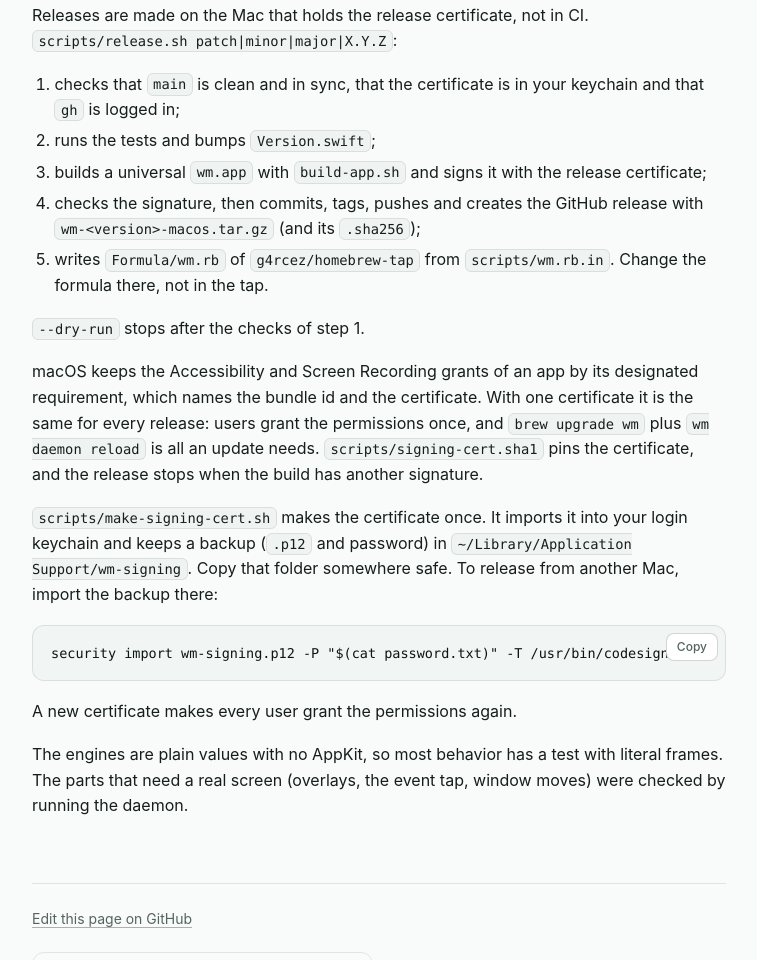
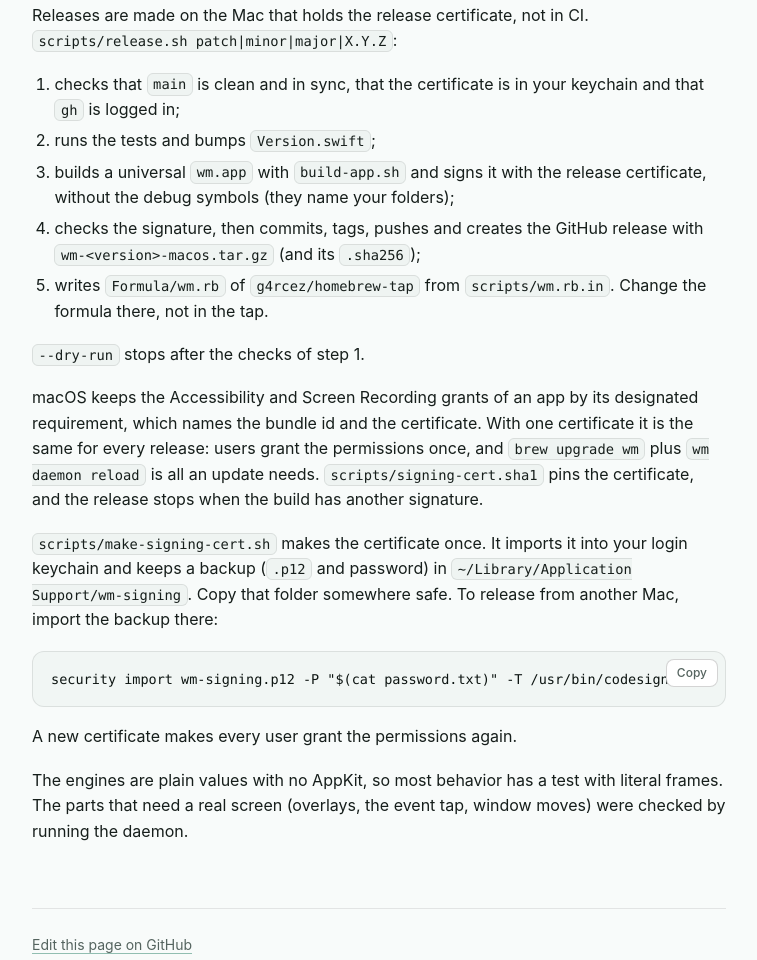
Before and after one commit to g4rcez/wm, an Astro site in the folder docs/: page /docs/development in a window 1280 px wide. Shown: the part 1072-2032 px from the top of the page, without its empty margins (290-1047 px from the left). Built offline with nearby package versions, Linux system fonts and the light colour scheme; Astro itself is replaced by a stand-in of ours; code samples lack their colours.

Commit message:
fix(release): strip the debug symbols from the released binaries
- The debug map of the binaries names the folders of the machine that built them, with the name of its user.
- Strip them before the signing, and stop the release when a binary still names a folder under the home.

```diff
--- a/docs/src/content/docs/development.md
+++ b/docs/src/content/docs/development.md
@@ -31,7 +31,7 @@ Releases are made on the Mac that holds the release certificate, not in CI. `scr
 
 1. checks that `main` is clean and in sync, that the certificate is in your keychain and that `gh` is logged in;
 2. runs the tests and bumps `Version.swift`;
-3. builds a universal `wm.app` with `build-app.sh` and signs it with the release certificate;
+3. builds a universal `wm.app` with `build-app.sh` and signs it with the release certificate, without the debug symbols (they name your folders);
 4. checks the signature, then commits, tags, pushes and creates the GitHub release with `wm-<version>-macos.tar.gz` (and its
    `.sha256`);
 5. writes `Formula/wm.rb` of `g4rcez/homebrew-tap` from `scripts/wm.rb.in`. Change the formula there, not in the tap.
```
Also changed, not shown: 2 other files.
